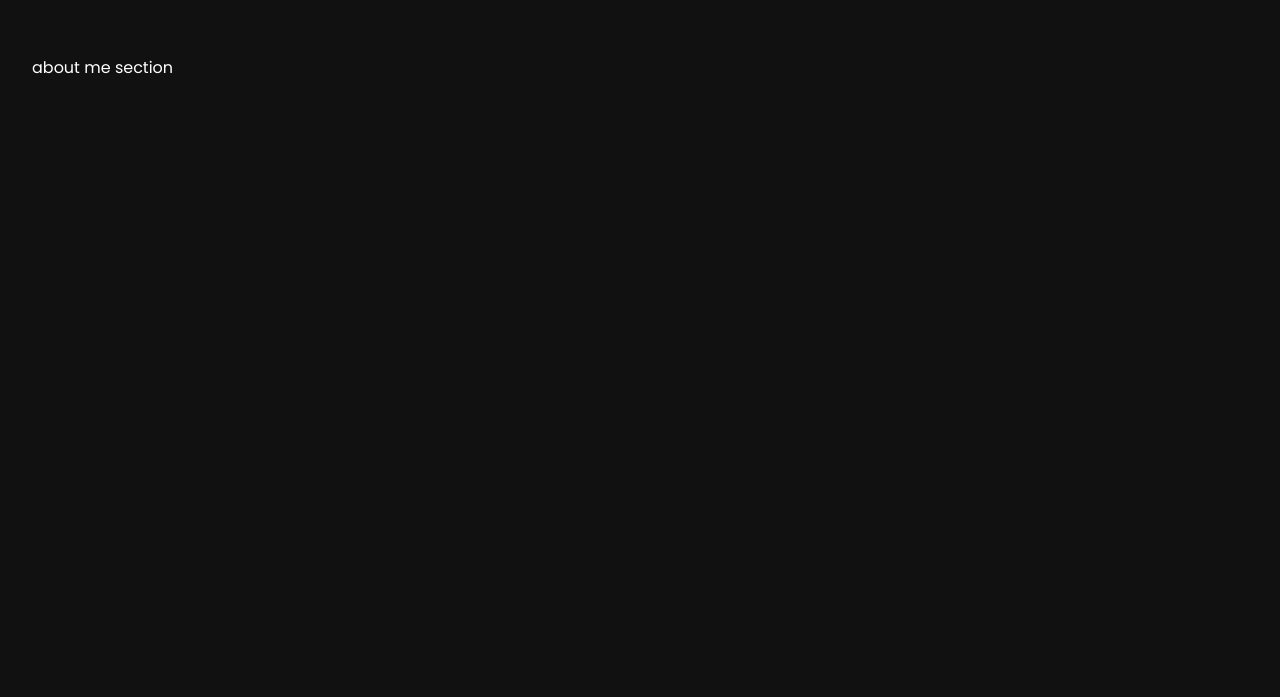
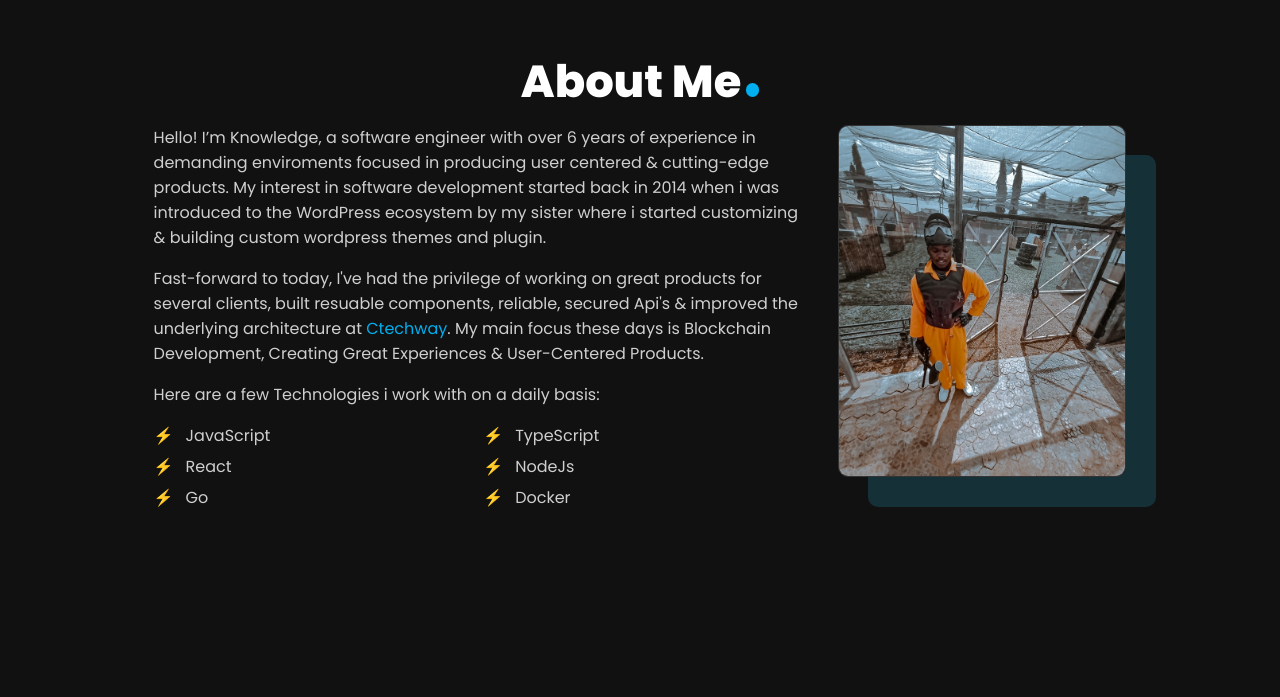
Before and after one commit to huboh/huboh, a React (Create React App) app: page / in a window 1280 px wide. Shown: the part 783-1480 px from the top of the page. Built offline with nearby package versions, Linux system fonts and the light colour scheme.

Commit message:
🤙 CHORE: create about section & add styles

```diff
--- /dev/null
+++ b/src/views/Home/Sections/AboutMeSection/about-me-section.scss
@@ -0,0 +1,57 @@
+.about-me-section {
+  .about-me-section-wrapper {
+    margin-top: 1em;
+    text-align: start;
+
+    display: flex;
+    align-items: center;
+    justify-content: center;
+    flex-flow: column nowrap;
+
+    .skills-list {
+      margin-top: 1em;
+
+      .list-item {
+        text-transform: capitalize;
+      }
+    }
+
+    .about-me-img {
+      width: 100%;
+      height: 100%;
+      min-width: 18em;
+      min-height: 18em;
+      max-width: 19em;
+      max-height: 19em;
+      margin-top: 2em;
+      object-fit: cover;
+      object-position: center center;
+      border: 1px solid var(--border-color-light);
+    }
+  }
+
+  @media screen and (min-width: 760px) {
+    .about-me-section-wrapper {
+      width: 95%;
+      margin-left: auto;
+      margin-right: auto;
+      flex-flow: row nowrap;
+      align-items: flex-start;
+      justify-content: space-between;
+
+      .about-me-img {
+        margin-top: 0;
+        margin-left: 2em;
+
+        max-width: 22em;
+        max-height: 22em;
+      }
+    }
+  }
+
+  @media screen and (min-width: 860px) {
+    .about-me-section-wrapper {
+      width: 80%;
+    }
+  }
+}
--- /dev/null
+++ b/src/views/Home/Sections/AboutMeSection/components/SkillsList/index.tsx
@@ -0,0 +1,14 @@
+import { FC } from "react";
+import Text from "../../../../../../components/Text";
+
+export interface SkillsListProps {
+  skills: string[];
+}
+
+const SkillsList: FC<SkillsListProps> = ({ skills }) => (
+  <Text.List className="skills-list" column="column-2" listItems={ skills } />
+);
+
+export {
+  SkillsList as default
+};
--- a/src/views/Home/Sections/AboutMeSection/index.tsx
+++ b/src/views/Home/Sections/AboutMeSection/index.tsx
@@ -1,12 +1,51 @@
+import "./about-me-section.scss";
+
 import { FC } from "react";
+import { Skills } from "../../../../constants";
+
+// components
+import Text from "../../../../components/Text";
+import Image from "../../../../components/Image";
 import Section from "../../../../components/Section";
+import SkillsList from "./components/SkillsList";
 
-export interface AboutMeSectionProps { }
+// @ts-ignore
+import imageSrc from "./assets/about-me.jpg";
 
 
-const AboutMeSection: FC<AboutMeSectionProps> = () => (
-  <Section id="about-me">
-    about me section
+const AboutMeSection: FC = () => (
+  <Section id="about" className="about-me-section" textAlignment="center">
+    <Text.Header.H2
+      text="about me"
+      className="section-header"
+    />
+
+    <div className="about-me-section-wrapper">
+      <div className="text-wrapper">
+        <Text.Paragraph>
+          Hello! I’m Knowledge, a software engineer with over 6 years of experience in demanding enviroments focused in producing user centered & cutting-edge products. My interest in software development started back in 2014 when i was introduced to the WordPress ecosystem by my sister where i started customizing & building custom wordpress themes and plugin.
+        </Text.Paragraph>
+
+        <Text.Paragraph>
+          Fast-forward to today, I've had the privilege of working on great products for several clients, built resuable components, reliable, secured Api's & improved the underlying architecture at <a className="link" target="_blank" rel="noreferrer" children="Ctechway" href={ "https://www.ctechway.com" } />. My main focus these days is Blockchain Development, Creating Great Experiences & User-Centered Products.
+        </Text.Paragraph>
+
+        <Text.Paragraph>
+          Here are a few Technologies i work with on a daily basis:
+        </Text.Paragraph>
+
+        <SkillsList
+          skills={ Skills }
+        />
+      </div>
+
+      <Image.Styled
+        altText="musa knowledge"
+        imageSrc={ imageSrc }
+        roundedBorder={ true }
+        className="about-me-img"
+      />
+    </div>
   </Section>
 );
 
```
Also changed, not shown: src/views/Home/Sections/AboutMeSection/assets/about-me.jpg (added).
